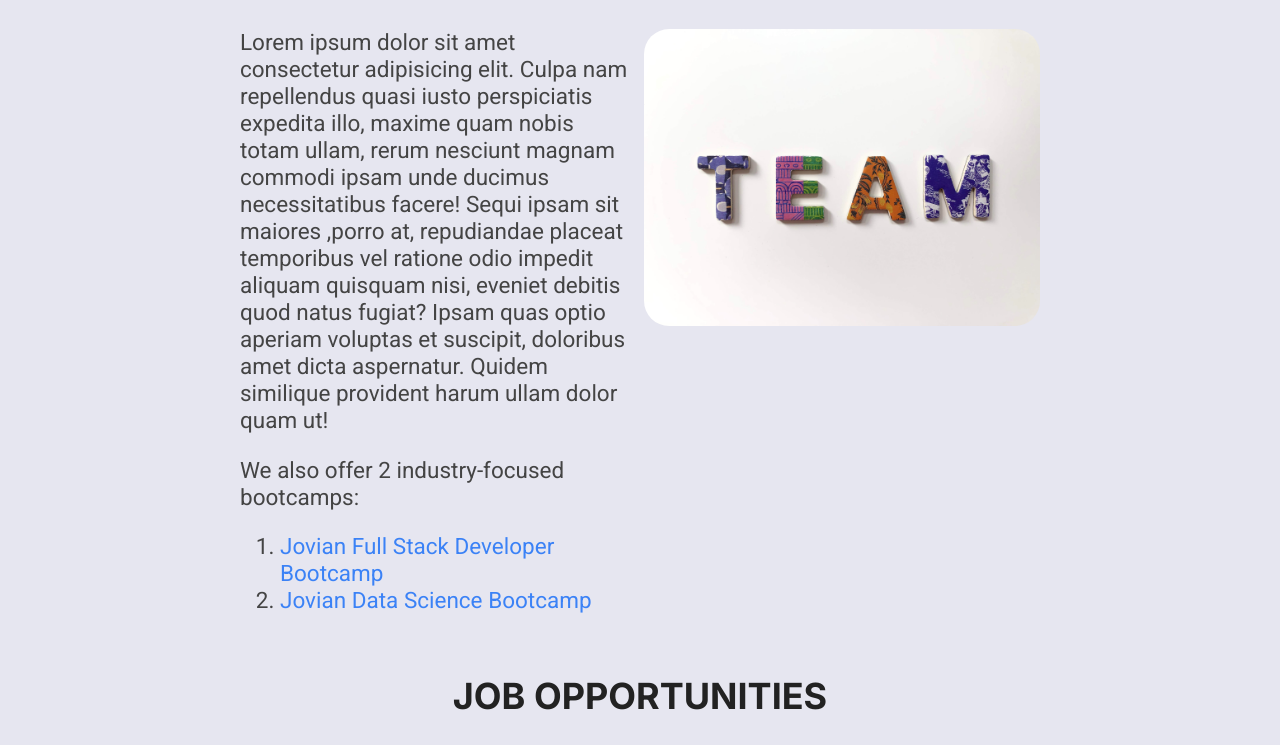
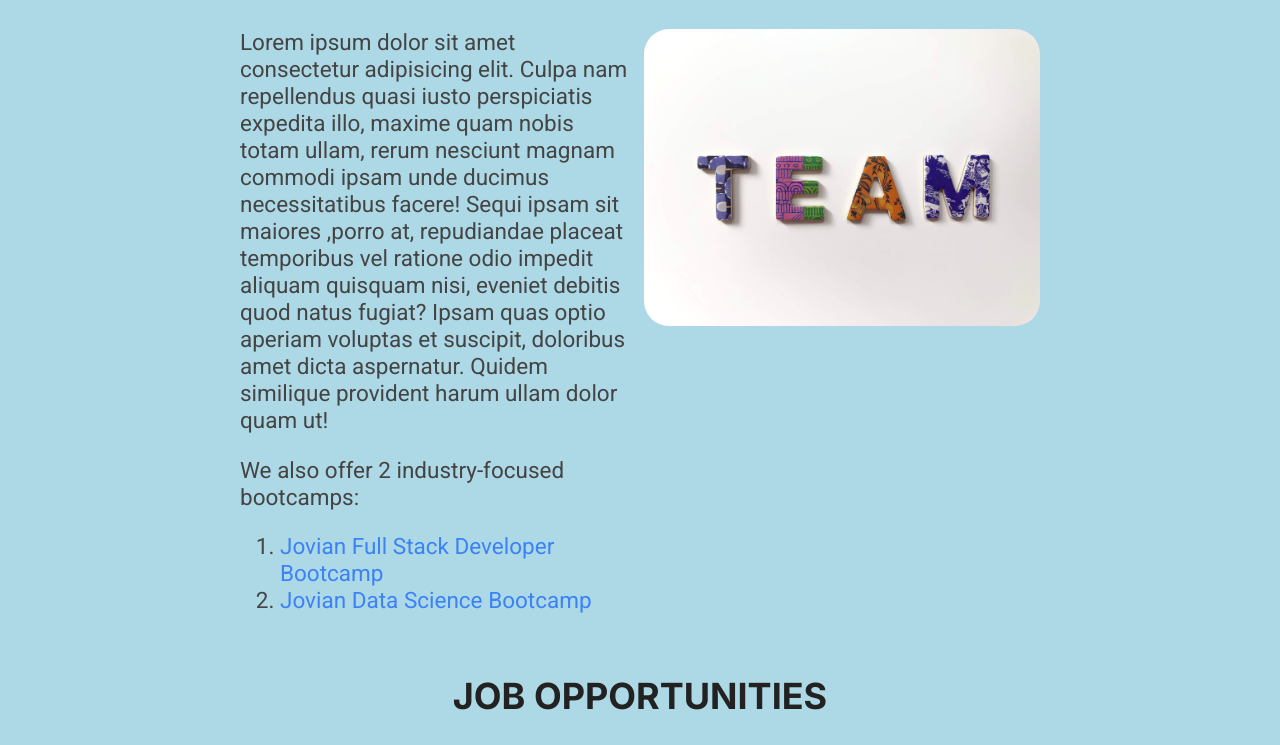
Before and after one commit to Gitali03/Responsive-Design-about-Job-Applications, a plain HTML site: page SRC/index.html in a window 1280 px wide. Shown: the part 413-1158 px from the top of the page. Drawn offline with Linux system fonts and the light colour scheme.

Commit message:
Phone Design

```diff
--- a/SRC/index.html
+++ b/SRC/index.html
@@ -11,6 +11,8 @@
         href="https://fonts.googleapis.com/css2?family=Inter:wght@400;500;600;700&family=Roboto:ital,wght@0,400;0,500;0,700;0,900;1,400&display=swap"
         rel="stylesheet">
     <link rel="stylesheet" href="styles.css">
+    <meta name="viewport" content="width=device-width,initial-scale=1">
+    <meta charset="UTF-8">
 
 </head>
 
--- a/SRC/styles.css
+++ b/SRC/styles.css
@@ -2,7 +2,12 @@ html {
     font-size: 18px;
     background-color: rgb(230, 230, 240)
 }
-
+@media screen and (min-width: 768px) {
+    body {
+        background-color:lightblue ;
+        font-size: 24px;
+    }
+}
 body {
     margin: 0;
     padding: 0;
```
